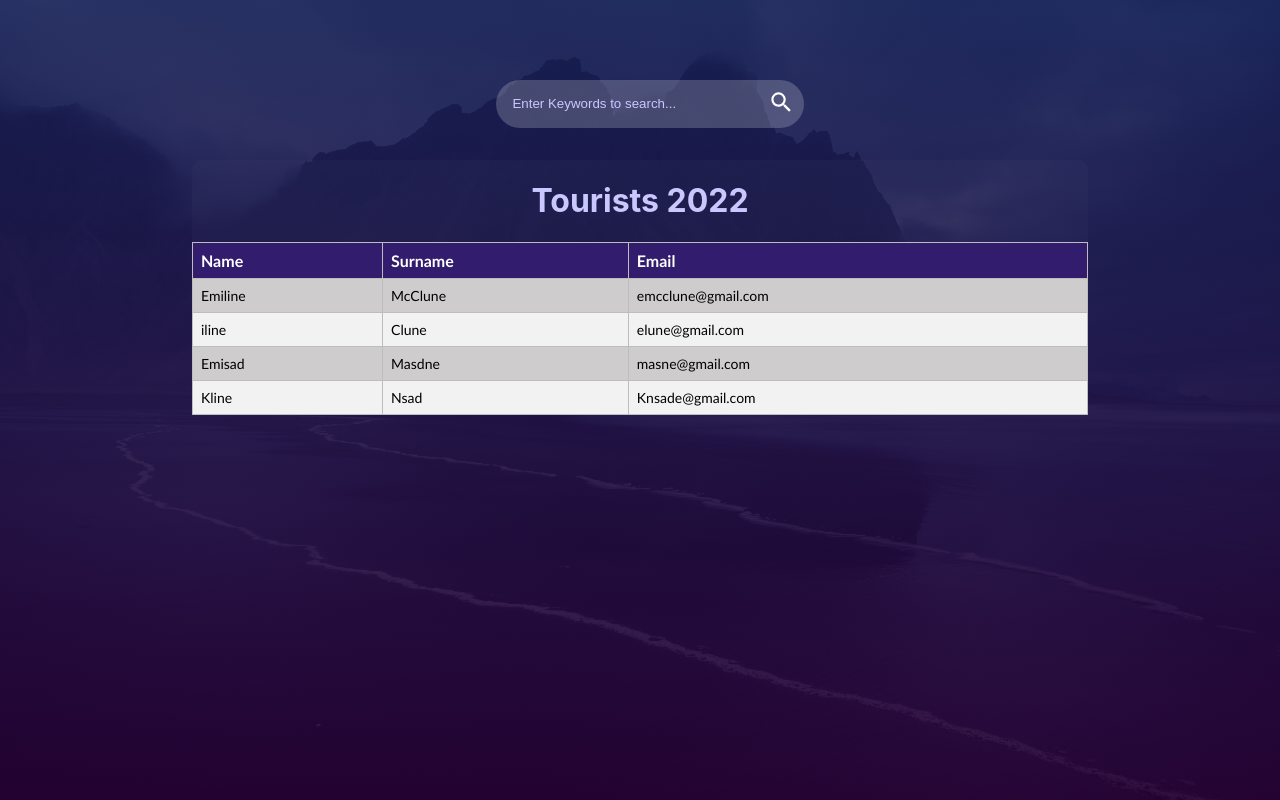
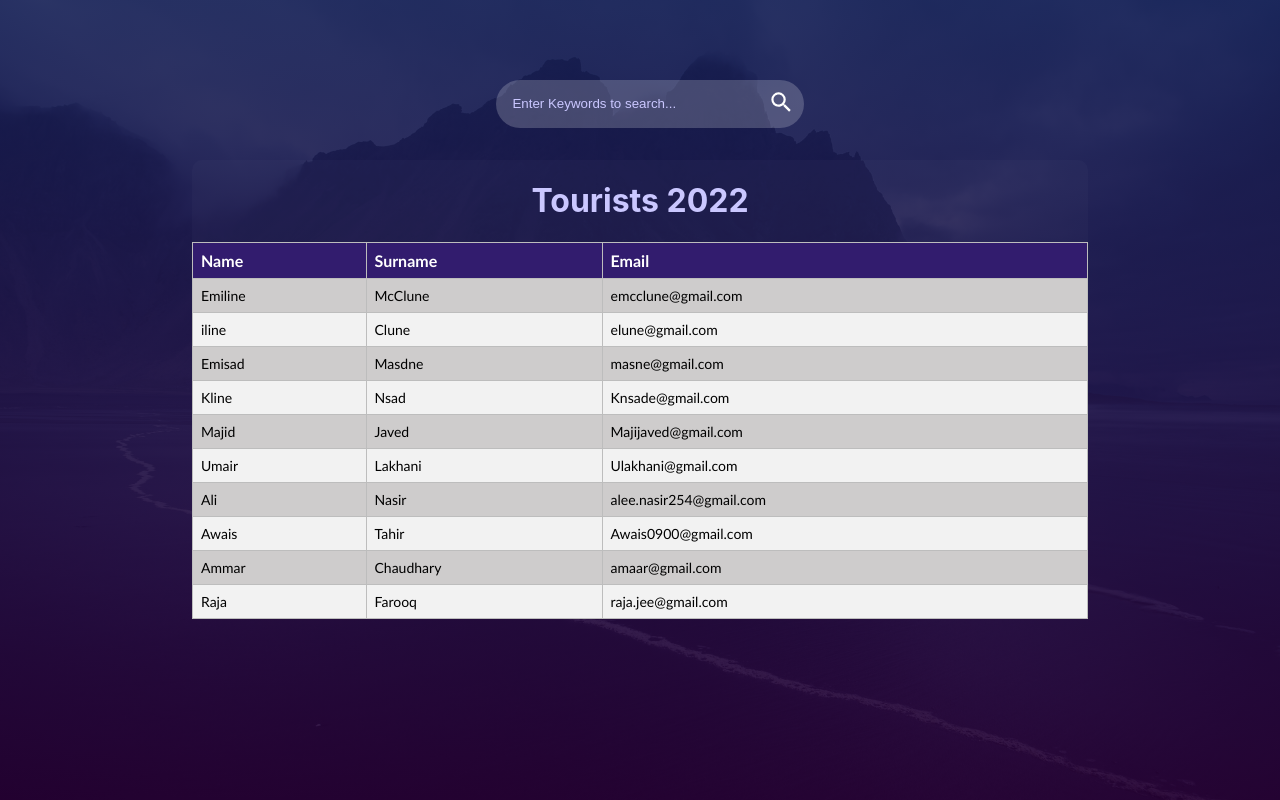
Before and after one commit to alee-nasir/eff-search, a React (Create React App) app: page / in a window 1280 px wide. Built offline with nearby package versions, Linux system fonts and the light colour scheme.

Commit message:
efficient logic to search a data table of objects with different attributes

```diff
--- a/src/Tourists.js
+++ b/src/Tourists.js
@@ -23,4 +23,40 @@ export const Tourists = [
     surname: "Nsad",
     email: "Knsade@gmail.com",
   },
+  {
+    id: "5",
+    name: "Majid",
+    surname: "Javed",
+    email: "Majijaved@gmail.com",
+  },
+  {
+    id: "6",
+    name: "Umair",
+    surname: "Lakhani",
+    email: "Ulakhani@gmail.com",
+  },
+  {
+    id: "7",
+    name: "Ali",
+    surname: "Nasir",
+    email: "alee.nasir254@gmail.com",
+  },
+  {
+    id: "8",
+    name: "Awais",
+    surname: "Tahir",
+    email: "Awais0900@gmail.com",
+  },
+  {
+    id: "9",
+    name: "Ammar",
+    surname: "Chaudhary",
+    email: "amaar@gmail.com",
+  },
+  {
+    id: "10",
+    name: "Raja",
+    surname: "Farooq",
+    email: "raja.jee@gmail.com",
+  },
 ];
--- a/src/components/DataList.js
+++ b/src/components/DataList.js
@@ -1,8 +1,7 @@
 import React from "react";
 import "../components/DataList.css";
-import { Tourists } from "../Tourists";
 
-export default function DataList(props) {
+export default function DataList({ data }) {
   return (
     <div className="table-container">
       <h1>Tourists 2022</h1>
@@ -15,11 +14,9 @@ export default function DataList(props) {
           </tr>
         </thead>
         <tbody>
-          {Tourists.filter((tourist) =>
-            tourist.name.toLocaleLowerCase().includes(props.query)
-          ).map((tourist) => (
-            <tr>
-              <td key={tourist.id}>{tourist.name}</td>
+          {data.map((tourist) => (
+            <tr key={tourist.id}>
+              <td>{tourist.name}</td>
               <td>{tourist.surname}</td>
               <td>{tourist.email}</td>
             </tr>
--- a/src/components/SearchBar.js
+++ b/src/components/SearchBar.js
@@ -1,11 +1,33 @@
 import React from "react";
 import DataList from "./DataList";
+import { Tourists } from "../Tourists";
 import { useState } from "react";
 import { MdSearch } from "react-icons/md";
 import "../components/SearchBar.css";
 
 export default function SearchBar() {
   const [query, setQuery] = useState("");
+
+  //following logic not recommended in case you have many attributes of an object like gender, company etc...
+  // const search = (data) => {
+  //   return data.filter(
+  //     (tourist) =>
+  //       tourist.name.toLowerCase().includes(query) ||
+  //       tourist.surname.toLowerCase().includes(query) ||
+  //       tourist.email.toLowerCase().includes(query)
+  //   );
+  // };
+
+  //The following logic is recommended in case you many atributes or values of an object
+
+  const Keys = ["name", "surname", "email"];
+
+  const search = (data) => {
+    return data.filter((tourist) =>
+      Keys.some((key) => tourist[key].toLowerCase().includes(query))
+    );
+  };
+
   return (
     <>
       <div className="searchbox">
@@ -20,7 +42,7 @@ export default function SearchBar() {
           </button>
         </div>
       </div>
-      <DataList query={query} />
+      <DataList data={search(Tourists)} />
     </>
   );
 }
```
